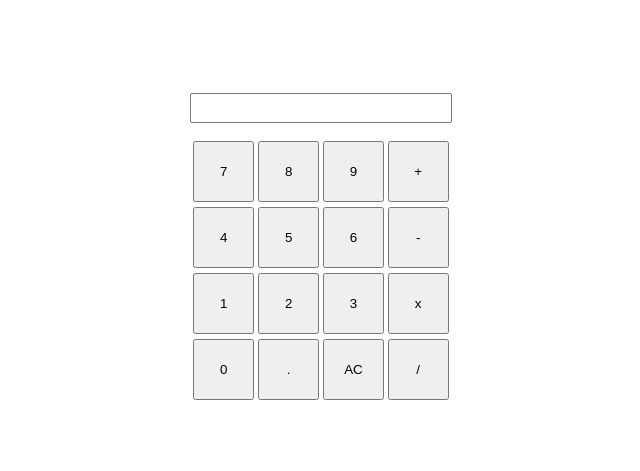
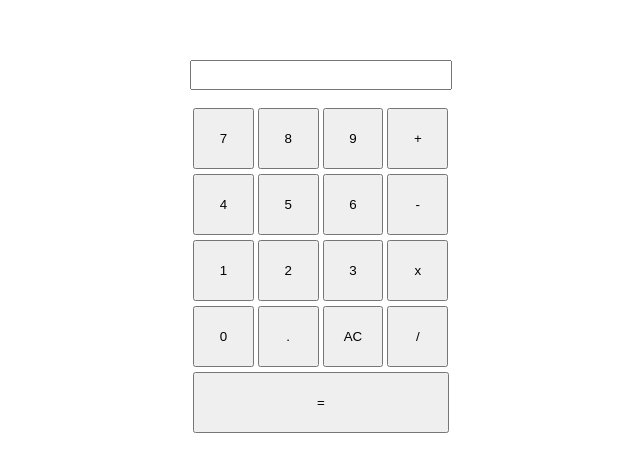
Before and after one commit to Michael-Liendo/a-calculator, a plain HTML site: page index.html in a window 1280 px wide. Shown: the part 147-618 px from the top of the page, without its empty margins (319-959 px from the left). Drawn offline with Linux system fonts and the light colour scheme.

Commit message:
chore(new button)

```diff
--- a/app.js
+++ b/app.js
@@ -1,3 +1,5 @@
+let input = document.querySelector("#input");
+
 let seven = document.querySelector(".seven");
 let eight = document.querySelector(".eight");
 let nine = document.querySelector(".eight");
@@ -18,6 +20,8 @@ let point = document.querySelector(".point");
 let AC = document.querySelector(".AC");
 let division = document.querySelector(".division");
 
-function handlerFunction(number) {
-  console.log(number);
+function handlerFunction(button) {
+  console.log(button);
+
+  input.value = input.value + button;
 }
--- a/index.html
+++ b/index.html
@@ -40,6 +40,9 @@
             /
           </button>
         </div>
+        <div id="equal" class="rows">
+          <button onclick="handlerFunction('=')" class="button equal">=</button>
+        </div>
       </div>
     </div>
 
--- a/style.css
+++ b/style.css
@@ -26,6 +26,11 @@ body {
   height: 3.8rem;
 }
 
+.equal {
+  width: 16rem;
+  height: 3.8rem;
+}
+
 #input {
   width: 19em;
   height: 1.5rem;
```
